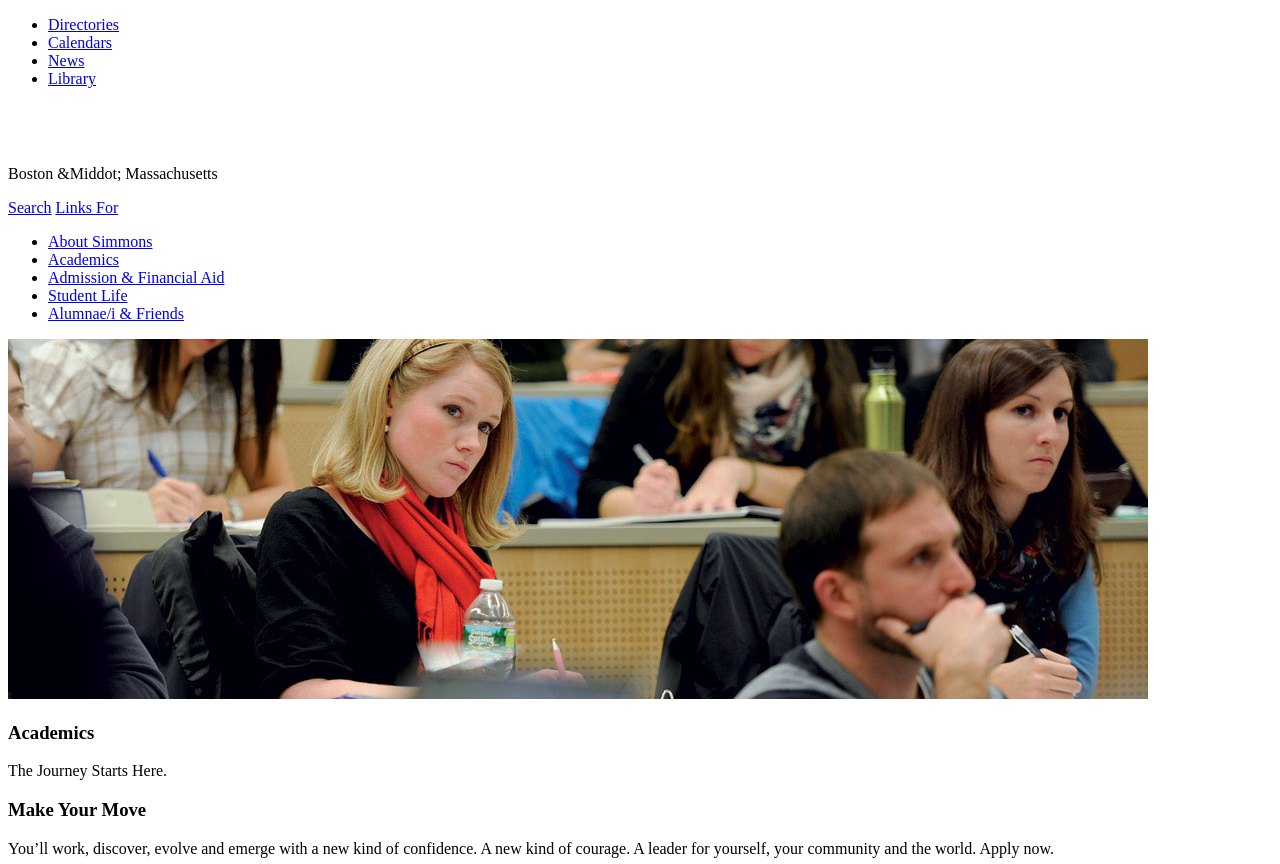
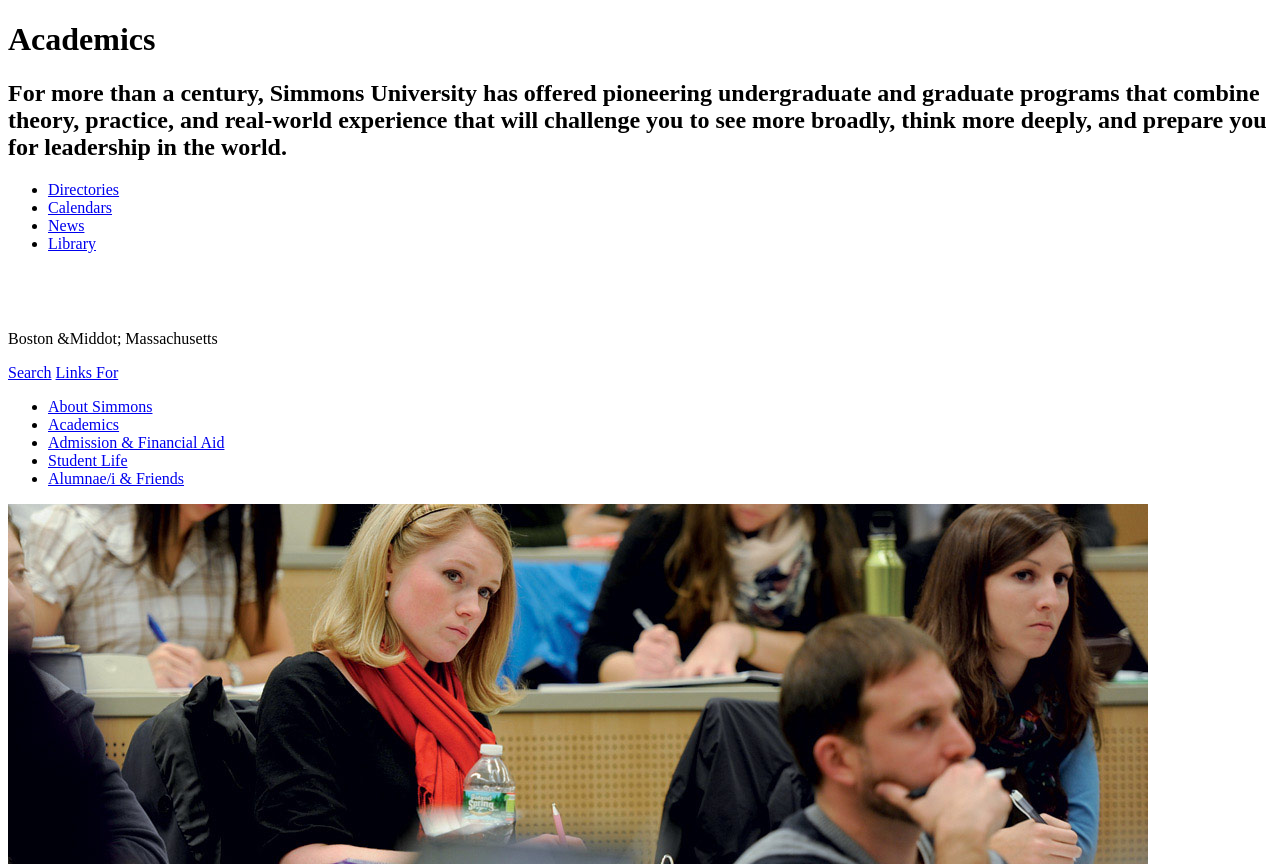
Before and after one commit to Wisang/blog-project, a plain HTML site: page index.html in a window 1280 px wide. Shown: the top 864 px of the page. Drawn offline with Linux system fonts and the light colour scheme.

Commit message:
added a head message

```diff
--- a/index.html
+++ b/index.html
@@ -6,6 +6,10 @@
 
 </head>
 <body>
+
+<h1>Academics</h1>
+
+<h2>For more than a century, Simmons University has offered pioneering undergraduate and graduate programs that combine theory, practice, and real-world experience that will challenge you to see more broadly, think more deeply, and prepare you for leadership in the world.</h2>
 
 <header>
 
```
